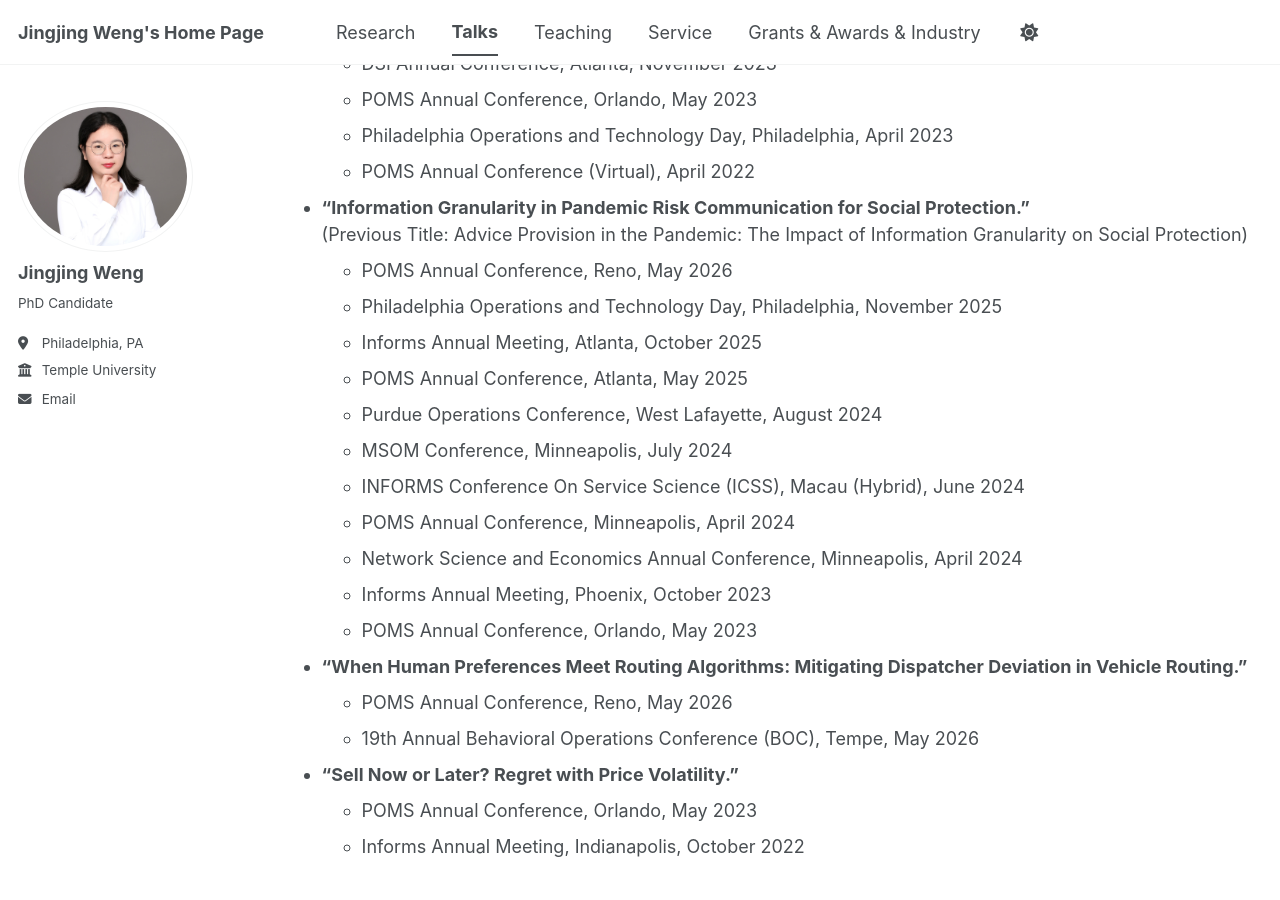
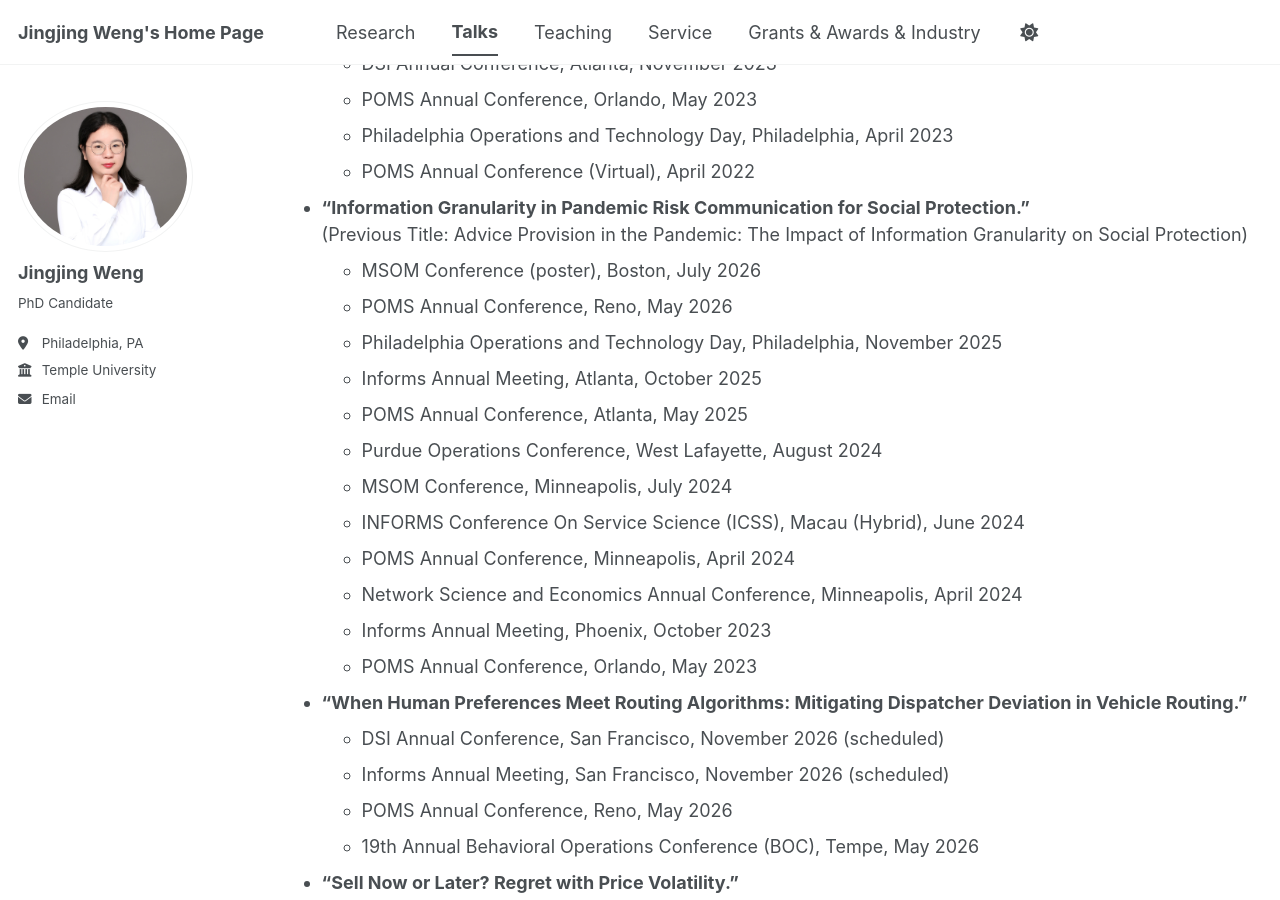
Before and after one commit to JingjingWeng/JingjingWeng.github.io, a Jekyll site: the page built from _pages/talks.md, in a window 1280 px wide and 900 px high, scrolled down 520 px. Built offline with Jekyll 4.4.1, drawn with Linux system fonts in a browser that asks for light colours; a script bundle is joined from its source files by our own code; library files that are not in the unit come from our copies.

Commit message:
Update talks.md

```diff
--- a/_pages/talks.md
+++ b/_pages/talks.md
@@ -23,6 +23,7 @@ author_profile: true
 
  * **"Information Granularity in Pandemic Risk Communication for Social Protection."**<br>
 (Previous Title: Advice Provision in the Pandemic: The Impact of Information Granularity on Social Protection)
+   * MSOM Conference (poster), Boston, July 2026
    * POMS Annual Conference, Reno, May 2026
    * Philadelphia Operations and Technology Day, Philadelphia,  November 2025
    * Informs Annual Meeting, Atlanta, October 2025
@@ -36,6 +37,8 @@ author_profile: true
    * POMS Annual Conference, Orlando,  May 2023
 
  * **"When Human Preferences Meet Routing Algorithms: Mitigating Dispatcher Deviation in Vehicle Routing."**
+   * DSI Annual Conference, San Francisco, November 2026 (scheduled)
+   * Informs Annual Meeting, San Francisco, November 2026 (scheduled)
    * POMS Annual Conference, Reno, May 2026
    * 19th Annual Behavioral Operations Conference (BOC), Tempe, May 2026
 
```
